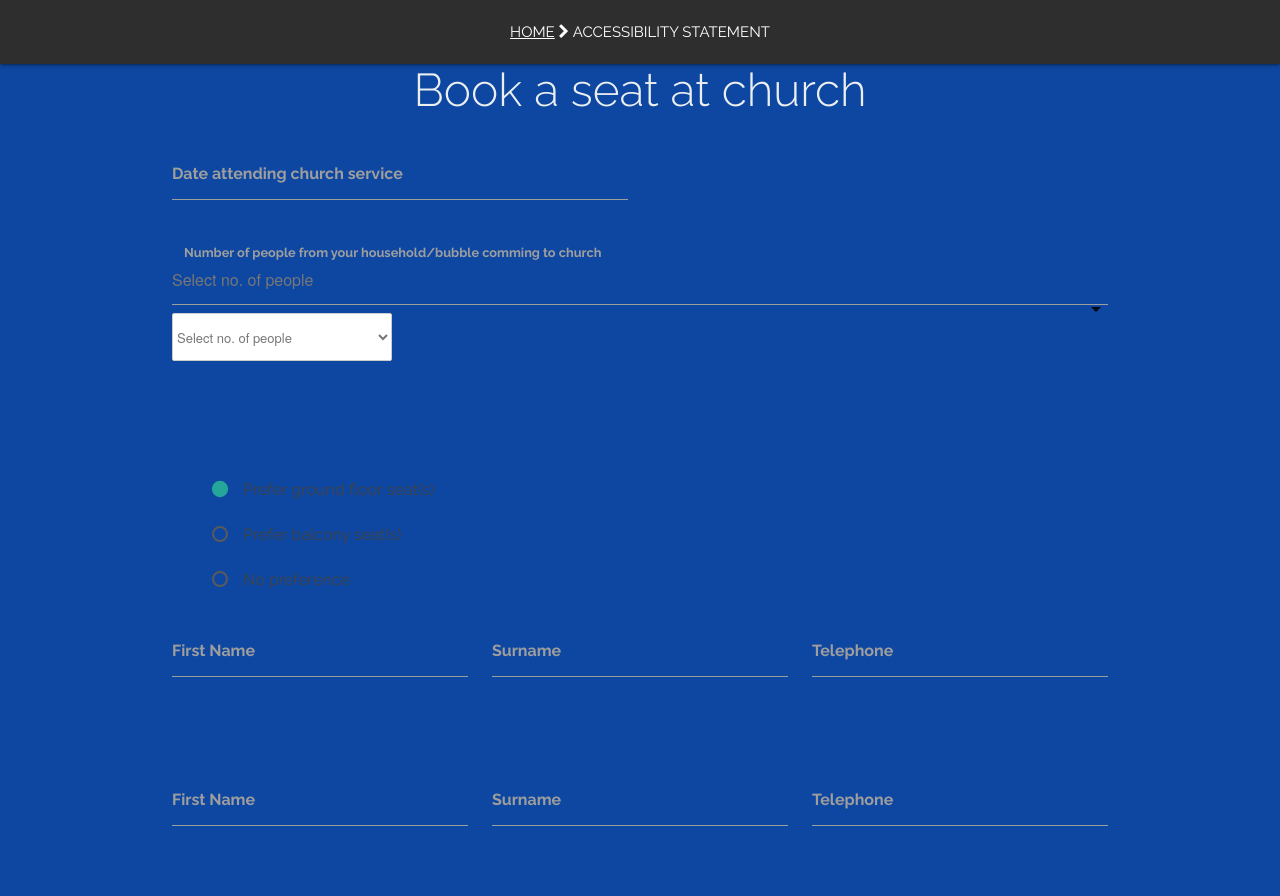
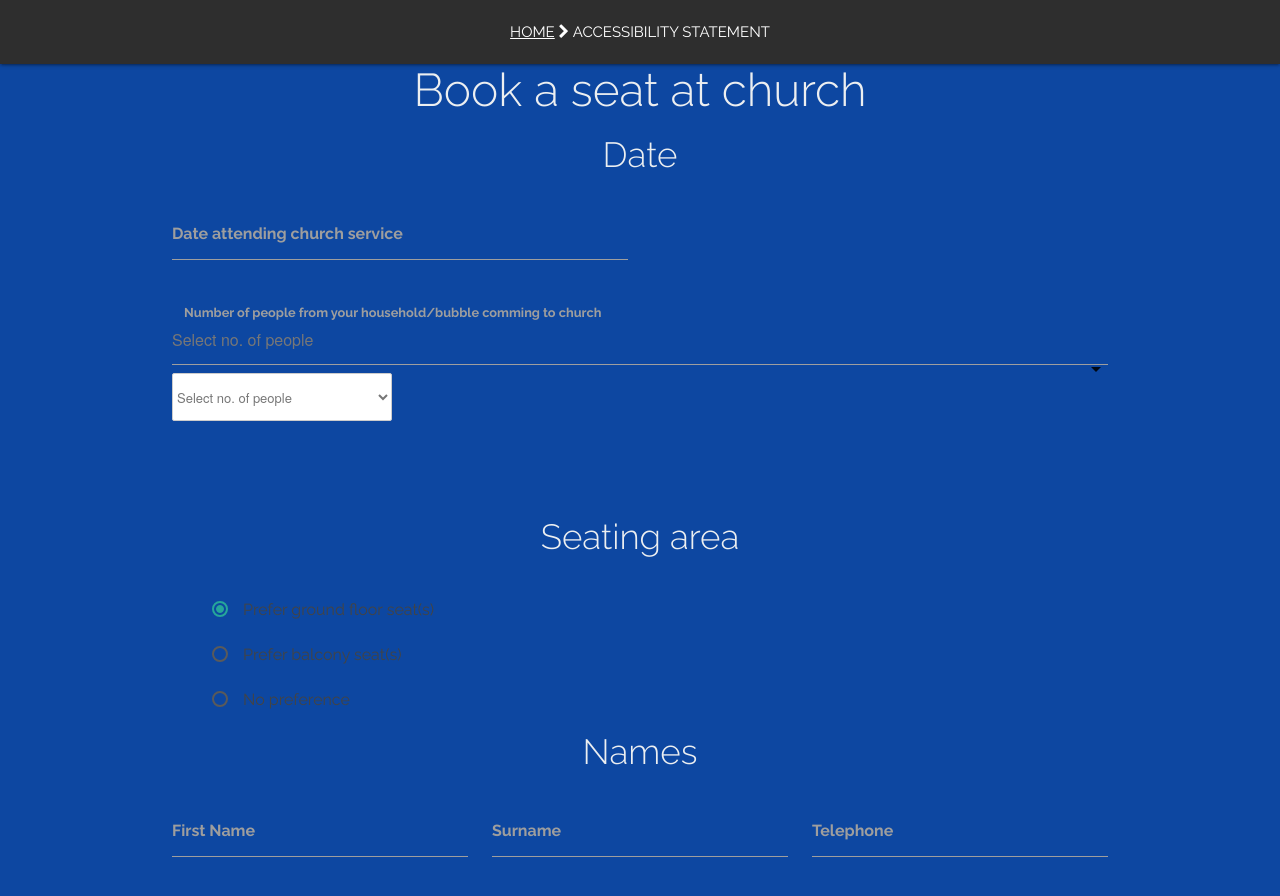
Before and after one commit to woodcock3/citychurch, a Jekyll site: the page built from pages/seat_booking.md, in a window 1280 px wide and 900 px high. Shown: the top 896 px of the window. Built offline with Jekyll 4.4.1, drawn with Linux system fonts in a browser that asks for light colours.

Commit message:
Update seat_booking.md

```diff
--- a/pages/seat_booking.md
+++ b/pages/seat_booking.md
@@ -8,6 +8,7 @@ permalink: /seat-booking/
 
 # Book a seat at church
 
+## Date
 <div class="row">
   <form class="col s12">
     <div class="row">
@@ -37,27 +38,29 @@ permalink: /seat-booking/
   </form>
 </div>
 
+## Seating area
 <form action="#">
   <p>
     <label>
-      <input name="group1" type="radio" checked />
+      <input class="with-gap" name="seat-type" type="radio" checked />
       <span>Prefer ground floor seat(s)</span>
     </label>
   </p>
   <p>
     <label>
-      <input name="group1" type="radio" />
+      <input class="with-gap" name="seat-type" type="radio" />
       <span>Prefer balcony seat(s)</span>
     </label>
   </p>
   <p>
     <label>
-      <input class="with-gap" name="group1" type="radio"  />
+      <input class="with-gap" name="seat-type" type="radio"  />
       <span>No preference</span>
     </label>
   </p>
 </form>
 
+## Names
 <div class="row">
   <form class="col s12">
     <div class="row">
```
